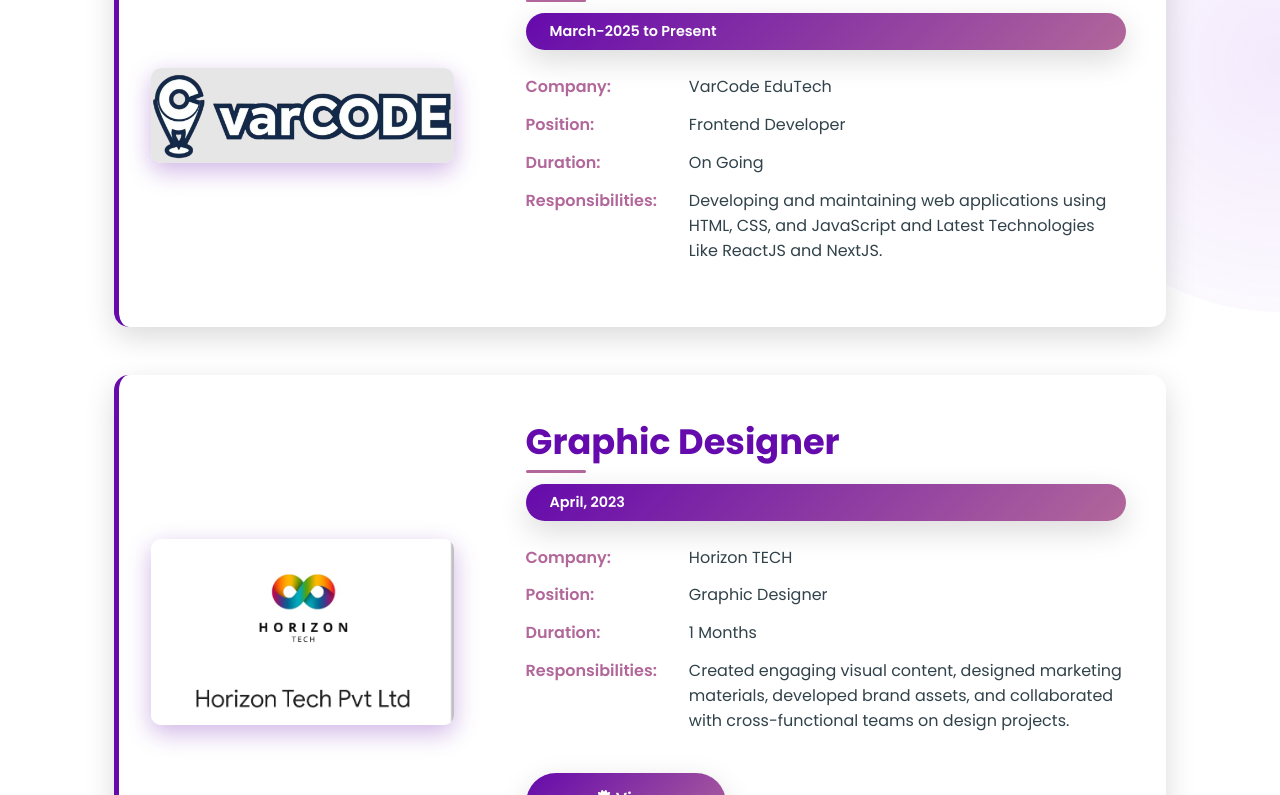
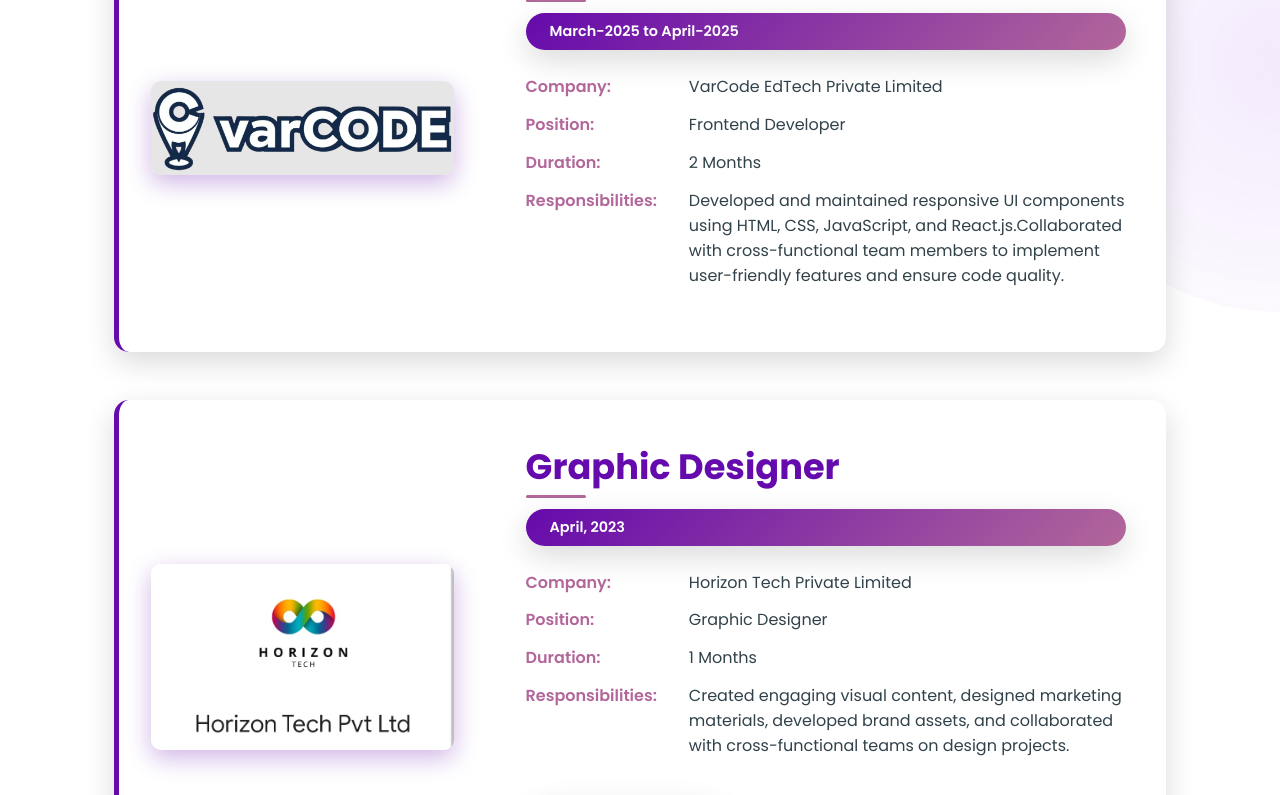
Before and after one commit to yashmac120828/Yash_Portfolio, a website: page Internship.html in a window 1280 px wide. Shown: the part 448-1243 px from the top of the page. Drawn offline with Linux system fonts and the light colour scheme.

Commit message:
updated changes

```diff
--- a/Internship.html
+++ b/Internship.html
@@ -547,7 +547,7 @@ nav .right ul li:hover::after {
                     <a href="index.html">
                         <li>Projects</li>
                     </a>
-                    <a href="PDF's/Yash Resume-output.pdf" target="_blank">
+                    <a href="PDF's/yashmachhi_resume.pdf" target="_blank">
                         <li>Resume</li>
                     </a>
                     <a href="index.html">
@@ -580,20 +580,22 @@ nav .right ul li:hover::after {
                     </div>
                     <div class="internship-content">
                         <h2 class="internship-title">Frontend Developer</h2>
-                        <div class="internship-period">March-2025 to Present</div>
+                        <div class="internship-period">March-2025 to April-2025</div>
 
                         <div class="internship-details">
                             <div class="detail-label">Company:</div>
-                            <div class="detail-value">VarCode EduTech</div>
+                            <div class="detail-value">VarCode EdTech Private Limited</div>
 
                             <div class="detail-label">Position:</div>
                             <div class="detail-value">Frontend Developer</div>
 
                             <div class="detail-label">Duration:</div>
-                            <div class="detail-value">On Going</div>
+                            <div class="detail-value">2 Months</div>
 
                             <div class="detail-label">Responsibilities:</div>
-                            <div class="detail-value">Developing and maintaining web applications using HTML, CSS, and JavaScript and Latest Technologies Like ReactJS and NextJS.</div>
+                            <div class="detail-value">Developed and maintained responsive UI components using HTML, CSS, JavaScript, and React.js.Collaborated with cross-functional team members to implement user-friendly features and ensure code quality.
+
+                            </div>
                         </div>
 
 
@@ -609,7 +611,7 @@ nav .right ul li:hover::after {
 
                         <div class="internship-details">
                             <div class="detail-label">Company:</div>
-                            <div class="detail-value">Horizon TECH</div>
+                            <div class="detail-value">Horizon Tech Private Limited</div>
 
                             <div class="detail-label">Position:</div>
                             <div class="detail-value">Graphic Designer</div>
```
Also changed, not shown: Certifications.html (+1 -1 lines), Education.html (+1 -1 lines), index.html (+4 -4 lines), 2 other files.
